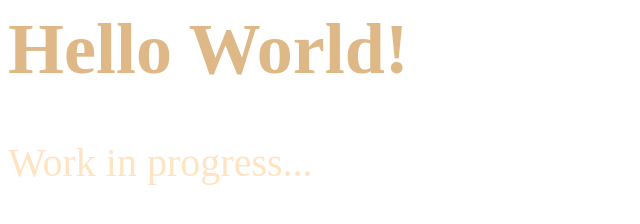
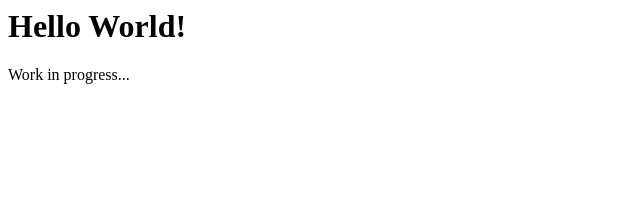
Before and after one commit to FrankVan1982/frav1982-quiz, a plain HTML site: page index.html in a window 1280 px wide. Shown: the whole page, without its empty margins (0-640 px from the left). Drawn offline with Linux system fonts and the light colour scheme.

Commit message:
Update index.html

```diff
--- a/index.html
+++ b/index.html
@@ -1,25 +1,5 @@
 <html>
   <body>
-    <style>
-      p {
-        color: #ffe4c4;
-        align-items: center;
-        justify-content: center;
-        font-family: "League Spartan";
-        font-size: 40px;
-        font-weight: 400;
-        font-style: normal;
-      }
-      h1 {
-        color: #deb887;
-        align-items: center;
-        justify-content: center;
-        font-family: "League Spartan";
-        font-size: 72px;
-        font-weight: 700;
-        font-style: normal;
-      }
-    </style>
       <h1>Hello World!</h1>
       <p>Work in progress...</p>
   </body>
```
